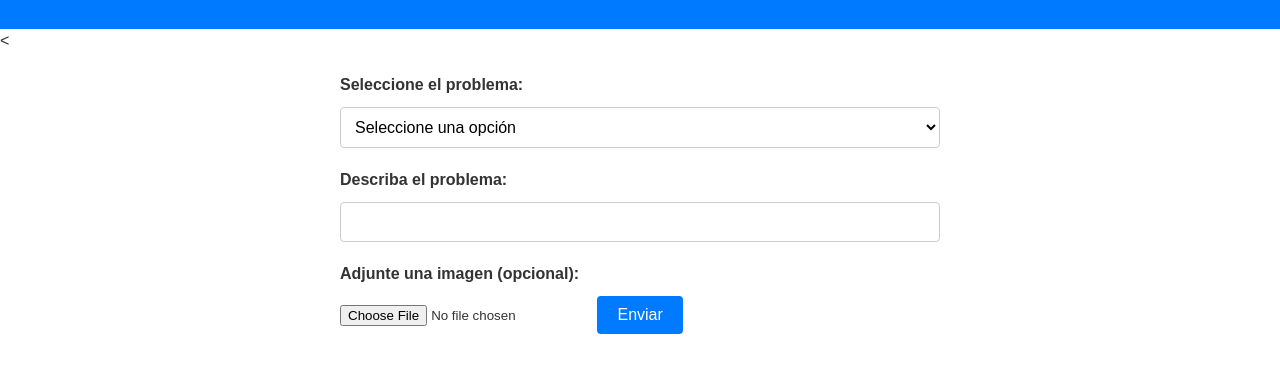
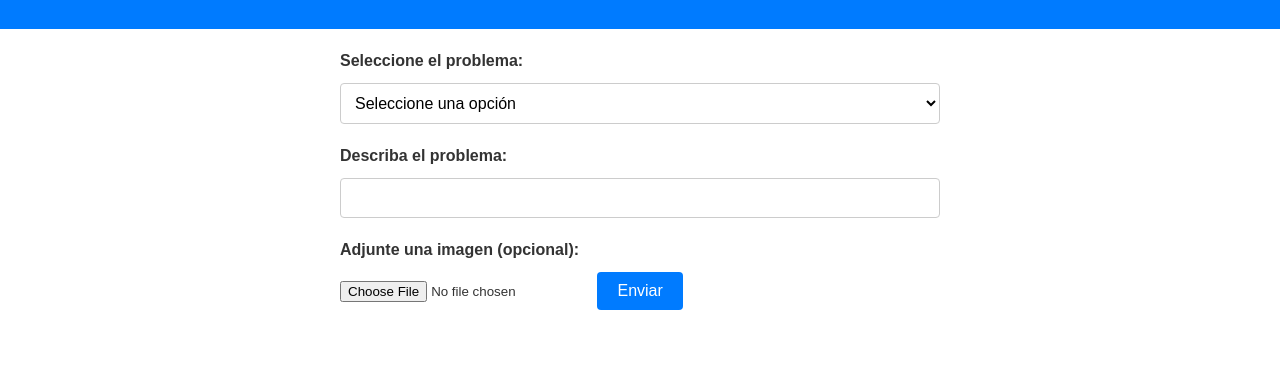
Before and after one commit to Cristian332/bueno, a plain HTML site: page index.html in a window 1280 px wide. Shown: the part 82-454 px from the top of the page. Drawn offline with Linux system fonts and the light colour scheme.

Commit message:
Update index.html

```diff
--- a/index.html
+++ b/index.html
@@ -11,7 +11,7 @@
 		<h1>Reporte de Anomalías en Sanitarios</h1>
 	</header>
 
-	<<form action="https://formsubmit.co/cris3312.muoz@gmail.com" method="POST" enctype="multipart/form-data">
+	<form action="https://formsubmit.co/cris3312.muoz@gmail.com" method="POST" enctype="multipart/form-data">
 		<label for="problema">Seleccione el problema:</label>
 		<select id="problema" name="problema" required>
 			<option value="">Seleccione una opción</option>
@@ -31,7 +31,7 @@
 		<input type="submit" value="Enviar">
 	</form>
   <!-- your other form fields go here -->
-</form>
+
 
 </body>
 </html>
```
